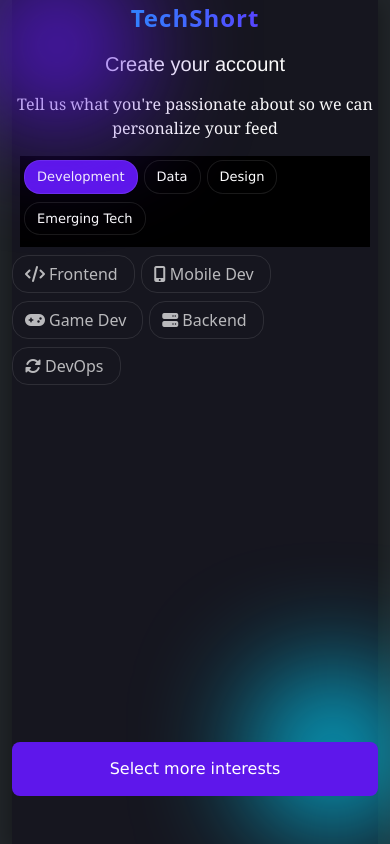
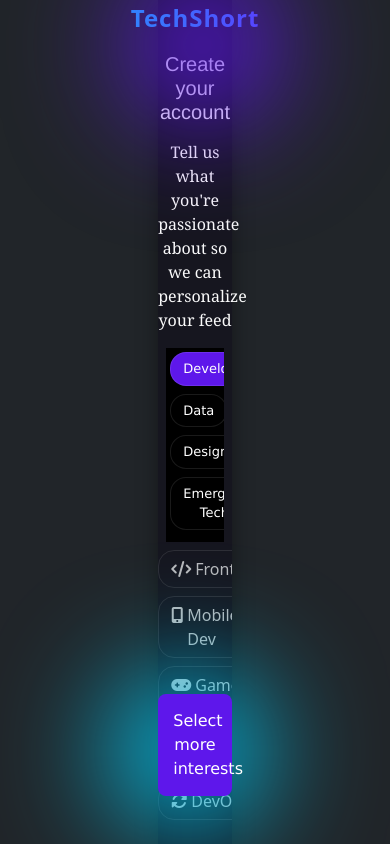
Before and after one commit to mohdshahrukh007/techShortFeed, an Angular app in the folder frontend/: page / in a window 390 px wide. Built offline with nearby package versions, Linux system fonts and the light colour scheme.

Commit message:
Update layout for app component to enhance responsiveness and structure

```diff
--- a/frontend/src/app/app.component.html
+++ b/frontend/src/app/app.component.html
@@ -1,6 +1,6 @@
 
 <div class="container bg-dark">
-  <div class="row justify-content-md-center">
-    <div class="col-auto"><router-outlet></router-outlet></div>
+  <div class="row justify-content-center">
+    <div class="col-3"><router-outlet></router-outlet></div>
   </div>
 </div>
```
